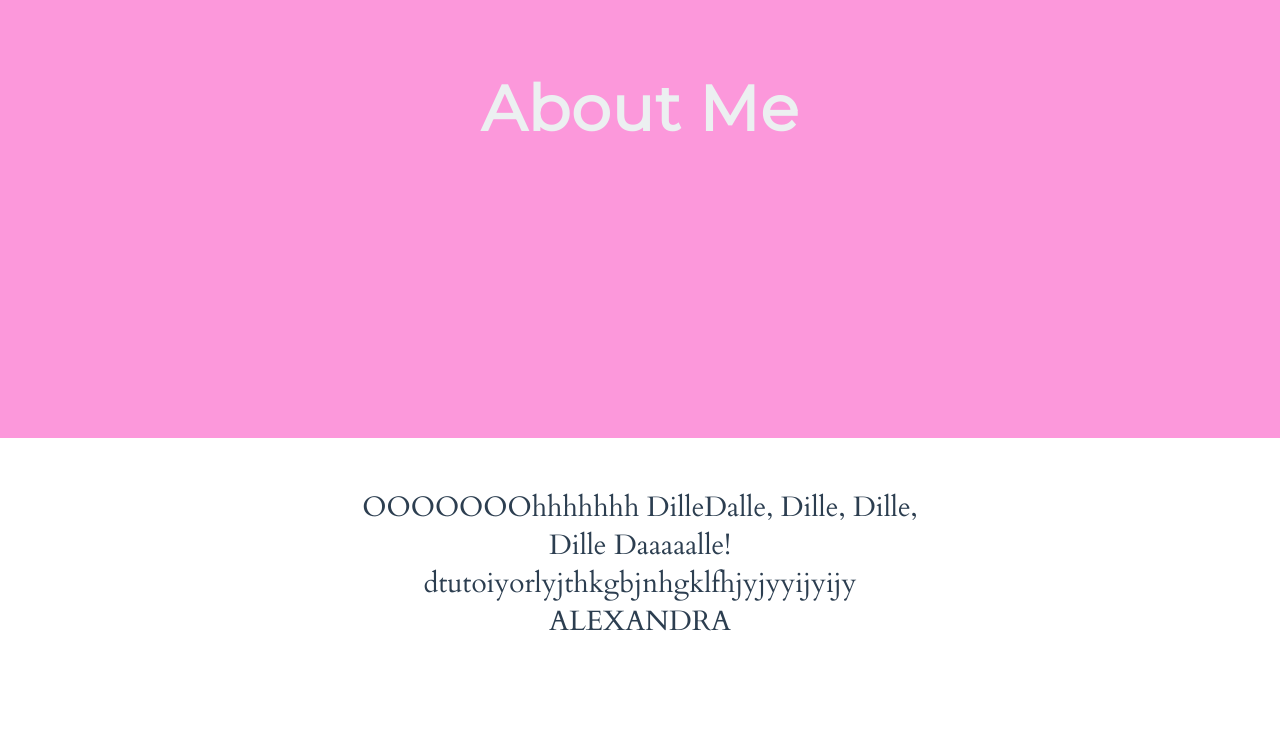
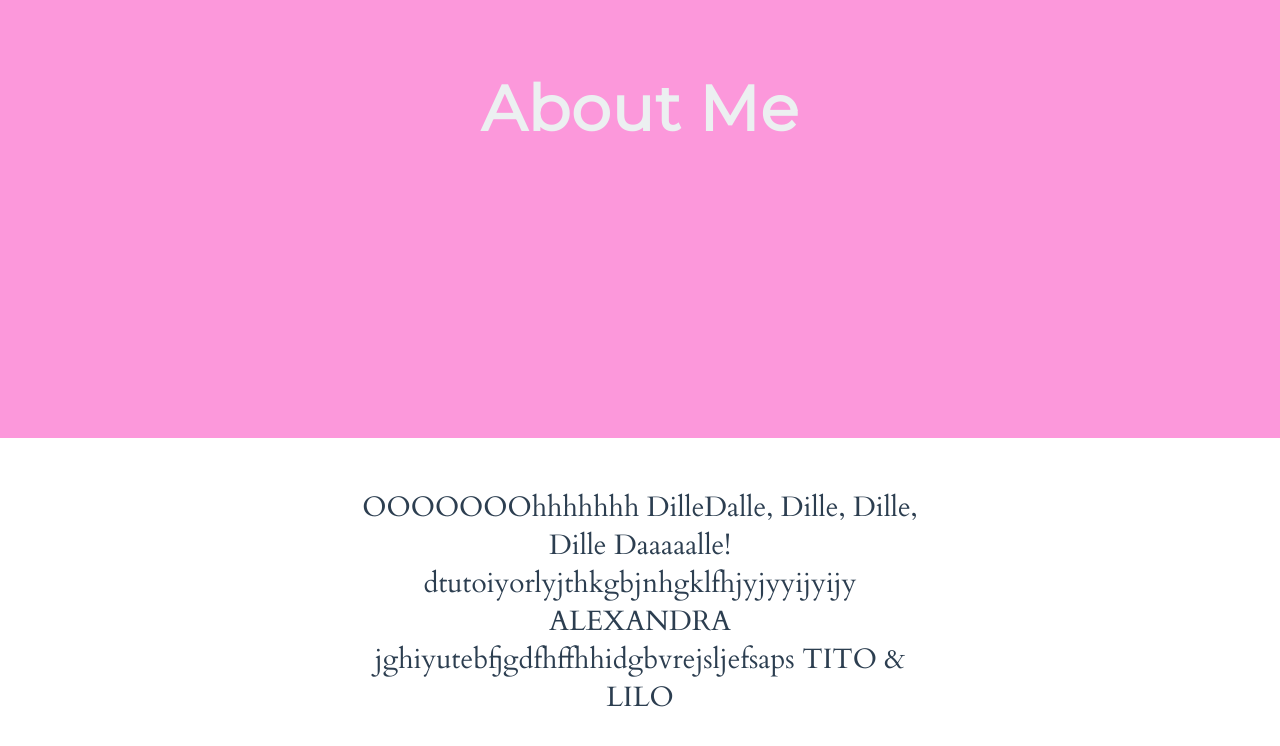
Before and after one commit to sashadeve/dilledalle, a plain HTML site: page index.html in a window 1280 px wide. Shown: the part 1670-2416 px from the top of the page. Drawn offline with Linux system fonts and the light colour scheme.

Commit message:
Tito och Lilo

```diff
--- a/index.html
+++ b/index.html
@@ -118,6 +118,7 @@
       <p class="color--darkgrey section__description">
         OOOOOOOhhhhhhh DilleDalle, Dille, Dille, Dille Daaaaalle!
         dtutoiyorlyjthkgbjnhgklfhjyjyyijyijy ALEXANDRA
+        jghiyutebfjgdfhffhhidgbvrejsljefsaps TITO & LILO
       </p>
 
     <div class="background--skyBlue modal--closed">
```
